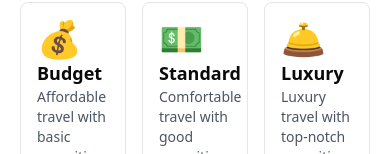
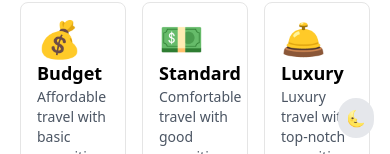
Before and after one commit to Pothirendirahul/ai-trip-planner, a React (Vite) app: page /create-trip in a window 390 px wide. Shown: the part 690-844 px from the top of the page. Built offline with nearby package versions, Linux system fonts and the light colour scheme; no server answers.

Commit message:
dark-mode

```diff
--- a/package.json
+++ b/package.json
@@ -10,6 +10,8 @@
     "preview": "vite preview"
   },
   "dependencies": {
+    "@fortawesome/fontawesome-svg-core": "^6.6.0",
+    "@fortawesome/react-fontawesome": "^0.2.2",
     "@google/generative-ai": "^0.16.0",
     "@radix-ui/react-dialog": "^1.1.1",
     "@radix-ui/react-popover": "^1.1.1",
--- a/src/components/ui/custom/Hero.jsx
+++ b/src/components/ui/custom/Hero.jsx
@@ -1,5 +1,7 @@
 import React from 'react';
 import { Link } from 'react-router-dom';
+import { FontAwesomeIcon } from '@fortawesome/react-fontawesome'
+
 
 function Hero() {
   return (
@@ -15,6 +17,7 @@ function Hero() {
         style={{ backgroundImage: "url('/bg_image.jpg')" }}
       />
 
+
       <div className="relative z-10 flex flex-col items-center">
         <h1 className='font-extrabold text-3xl sm:text-4xl md:text-[50px] text-center text-white mt-10 md:mt-14 mb-6 md:mb-12'>
           <span>Personalized Journeys with AI: Easy and Quick</span>
@@ -24,6 +27,8 @@ function Hero() {
             Get Started It's Free!!
           </button>
         </Link>
+
+
       </div>
     </div>
   );
--- a/src/create-trip/index.jsx
+++ b/src/create-trip/index.jsx
@@ -26,7 +26,8 @@ function CreateTrip() {
   const [formData, setFormData] = useState({});
   const [openDialog, setOpenDialog] = useState(false);
   const [loading, setLoading] = useState(false);
-  const navigate=useNavigate();
+  const [darkMode, setDarkMode] = useState(false); // State for dark mode
+  const navigate = useNavigate();
 
   const handleInputChange = (name, value) => {
     setFormData({ ...formData, [name]: value });
@@ -96,7 +97,6 @@ function CreateTrip() {
     navigate('/view-trip/'+docId);
   };
 
-
   const GetUserProfile = async (tokenInfo) => {
     try {
       const response = await axios.get(`https://www.googleapis.com/oauth2/v1/userinfo?access_token=${tokenInfo?.access_token}`, {
@@ -116,7 +116,14 @@ function CreateTrip() {
   };
 
   return (
-    <div className="sm:px-10 md:px-32 lg:px-56 xl:px-72 px-5 mt-10">
+    <div className={`sm:px-10 md:px-32 lg:px-56 xl:px-72 px-5 mt-10 ${darkMode ? 'bg-gray-900 text-white' : 'bg-white text-black'}`}>
+      <button
+        onClick={() => setDarkMode(!darkMode)}
+        className={`fixed bottom-4 right-4 p-2 rounded-full ${darkMode ? 'bg-gray-800 text-white' : 'bg-gray-200 text-black'}`}
+      >
+        {darkMode ? '🌞' : '🌜'}
+      </button>
+
       <h2 className="font-bold text-3xl">Tell us your travel preferences 🏕️🌴</h2>
       <p className="mt-3 text-gray-500 text-xl">
         Give us a glimpse of your preferences, and our trip planner will craft an exclusive itinerary that reflects your unique style.
@@ -151,7 +158,7 @@ function CreateTrip() {
               <div
                 key={index}
                 onClick={() => handleInputChange('budget', item.title)}
-                className={`p-4 border cursor-pointer rounded-lg hover:shadow ${formData?.budget === item.title && 'shadow-lg border-red-700'}`}
+                className={`p-4 border cursor-pointer rounded-lg hover:shadow ${formData?.budget === item.title ? 'shadow-lg border-red-700' : ''}`}
               >
                 <h2 className="text-4xl">{item.icon}</h2>
                 <h2 className="font-bold text-lg">{item.title}</h2>
@@ -168,7 +175,7 @@ function CreateTrip() {
               <div
                 key={index}
                 onClick={() => handleInputChange('traveler', item.people)}
-                className={`p-4 border cursor-pointer rounded-lg hover:shadow ${formData?.traveler === item.people && 'shadow-lg border-red-700'}`}
+                className={`p-4 border cursor-pointer rounded-lg hover:shadow ${formData?.traveler === item.people ? 'shadow-lg border-red-700' : ''}`}
               >
                 <h2 className="text-4xl">{item.icon}</h2>
                 <h2 className="font-bold text-lg">{item.title}</h2>
@@ -180,12 +187,13 @@ function CreateTrip() {
         <div className="my-10 justify-end flex">
           <button
             disabled={loading}
-            onClick={OnGenerateTrip} className="custom-button bg-black text-white hover:bg-gold">
+            onClick={OnGenerateTrip}
+            className="custom-button bg-black text-white hover:bg-gold"
+          >
             {loading ?
               <AiOutlineLoading3Quarters className="h-7 w-7 animate-spin" /> : 'Generate Trip'}
           </button>
         </div>
-
         <Dialog open={openDialog} onOpenChange={setOpenDialog}>
           <DialogContent>
             <DialogHeader>
@@ -195,7 +203,8 @@ function CreateTrip() {
                 <p>Sign in to the App with Google Authentication Securely</p>
                 <button
                   onClick={login}
-                  className="w-full mt-5 flex items-center justify-center bg-black text-white hover:bg-gold">
+                  className="w-full mt-5 flex items-center justify-center bg-black text-white hover:bg-gold"
+                >
                   <FcGoogle className="h-7 w-7 mr-2" />
                   Sign In With Google
                 </button>
```
Also changed, not shown: 1 other file (tests, documents, lock files or other folders).
